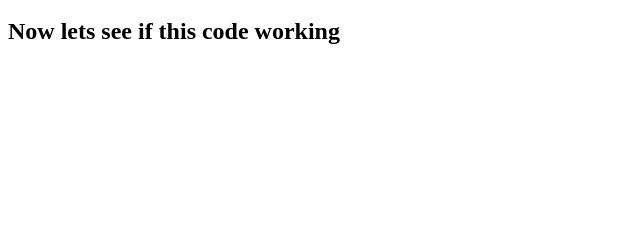
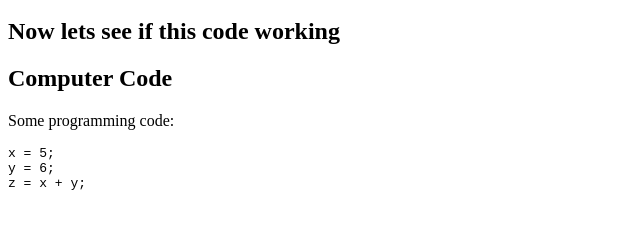
Before and after one commit to learnGithub123-123/HostingWeb, a plain HTML site: page index.html in a window 1280 px wide. Shown: the part 48-276 px from the top of the page, without its empty margins (0-640 px from the left). Drawn offline with Linux system fonts and the light colour scheme.

Commit message:
Update index.html

```diff
--- a/index.html
+++ b/index.html
@@ -8,4 +8,16 @@
 
  <Body>
 
+<h2>Computer Code</h2>
+<p>Some programming code:</p>
+
+<code>
+x = 5;<br>
+y = 6;<br>
+z = x + y;
+</code>
+
+</body>
+</html>
+
  </html>
```
